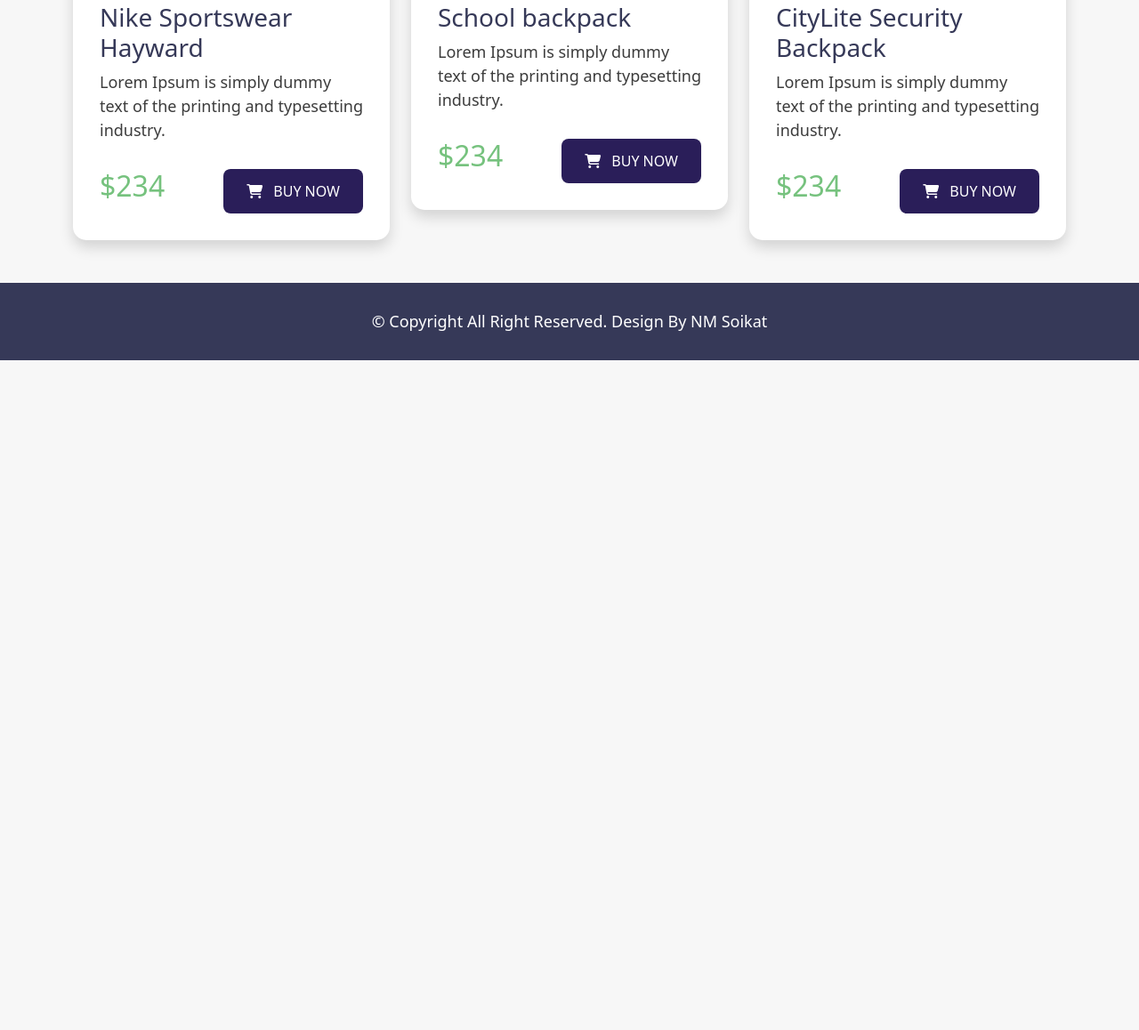
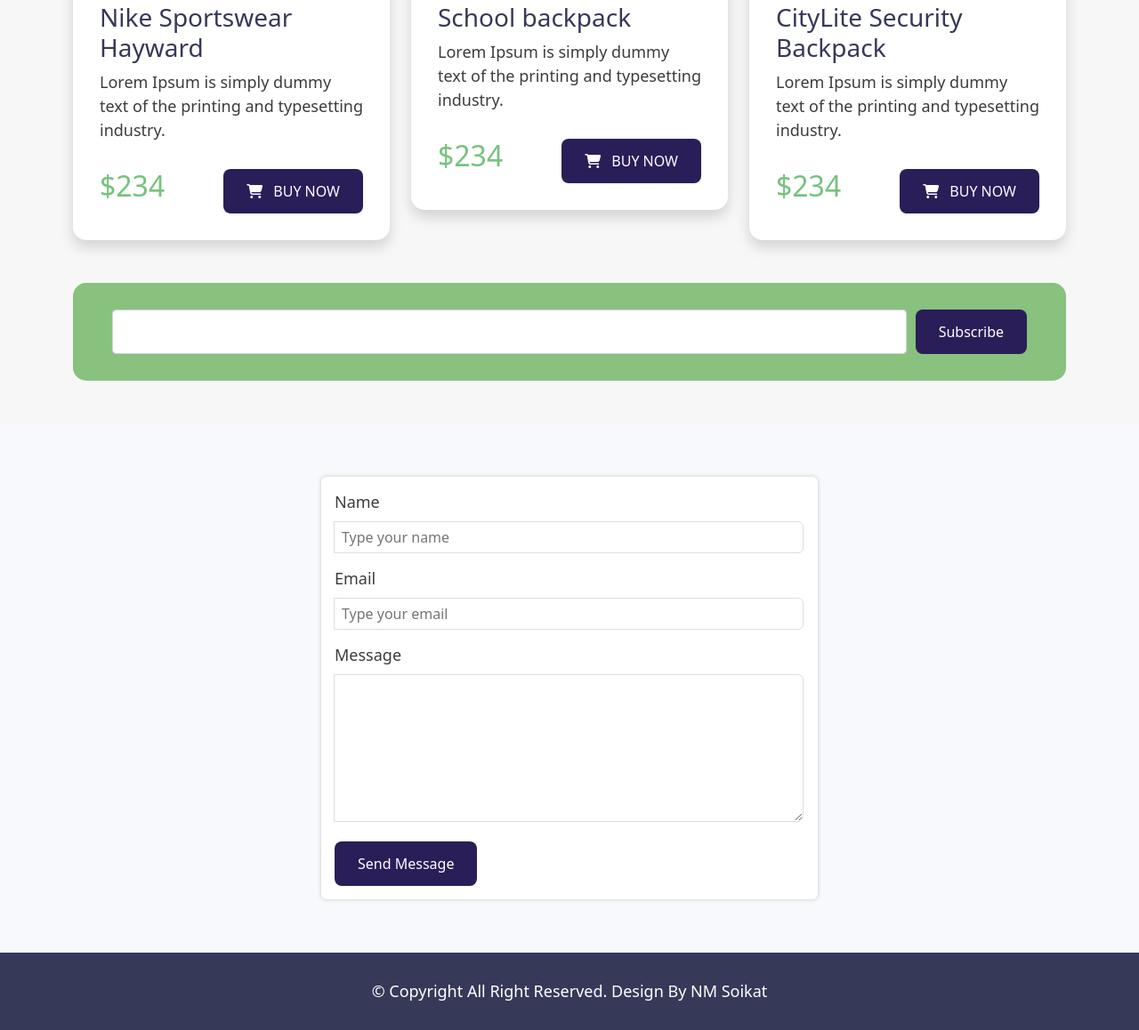
Before and after one commit to nmsoikat/backpack-site-a2, a plain HTML site: page index.html in a window 1280 px wide. Shown: the part 2520-3678 px from the top of the page at 89% size. Before the commit the page ends 2925 px from the top, so only its background shows below. Drawn offline with nearby package versions, Linux system fonts and the light colour scheme.

Commit message:
subscribe and contact area

```diff
--- a/dist/css/responsive.css
+++ b/dist/css/responsive.css
@@ -54,6 +54,9 @@
   .navbar-collapse {
     background-color: #efefef;
   }
+  .contact-form{
+    width: 100%;
+  }
 }
 
 /* =========================================================================== */
@@ -103,6 +106,9 @@
   .navbar-collapse {
     background-color: #efefef;
   }
+  .contact-form{
+    width: 100%;
+  }
 }
 
 
--- a/dist/css/style.css
+++ b/dist/css/style.css
@@ -144,6 +144,54 @@
   color: #76C27E;
 }
 
+/* --------- subscribe area ----------*/
+.input-and-btn{
+  background-color: #88c27e;
+  padding: 30px 0;
+  display: flex;
+  justify-content: center;
+  border-radius: 15px;
+}
+.input-and-btn .input-box{
+  width: 80%;
+  margin-right: 10px;
+}
+
+
+/* -------------- Contact Area ------------ */
+.contact-area{
+  background-color: #F8F9FC;
+  padding: 60px 0;
+}
+
+.contact-form{
+  width: 50%;
+  margin: 0 auto;
+  background-color: #fff;
+  padding: 15px;
+  border-radius: 6px;
+  box-shadow: 0px 0px 5px rgba(0,0,0,0.2);
+}
+.input-group {
+  margin-bottom: 15px;
+  display: block;
+}
+
+.input-group p {
+  font-size: 18px;
+  margin-bottom: 8px;
+}
+.input-group textarea,
+.input-group input {
+  width: 100%;
+  border: 1px solid #ddd;
+  font-size: 16px;
+  line-height: 2;
+  padding-left: 8px;
+  border-radius: 6px;
+}
+
+
 
 
 .footer-area{
--- a/index.html
+++ b/index.html
@@ -230,6 +230,35 @@
       </div>
     </section>
 
+    <section class="subscribe my-5">
+      <div class="container">
+        <div class="input-and-btn">
+          <input type="email" class="form-control input-box"> <button class="btn theme-btn">Subscribe</button>
+        </div>
+      </div>
+    </section>
+
+    <section class="contact-area" id="contact">
+      <div class="container">
+        <div class="contact-form">
+          <form>
+            <label class="input-group">
+              <p class="text-label">Name</p>
+              <input type="text" placeholder="Type your name" required>
+            </label>
+            <label class="input-group">
+              <p class="text-label">Email</p>
+              <input type="email" placeholder="Type your email" required>
+            </label>
+            <label class="input-group">
+              <p class="text-label">Message</p>
+              <textarea cols="30" rows="5"></textarea>
+            </label>
+            <button class="btn theme-btn" type="submit">Send Message</button>
+          </form>
+        </div>
+      </div>
+    </section>
   </main>
 
 
```
